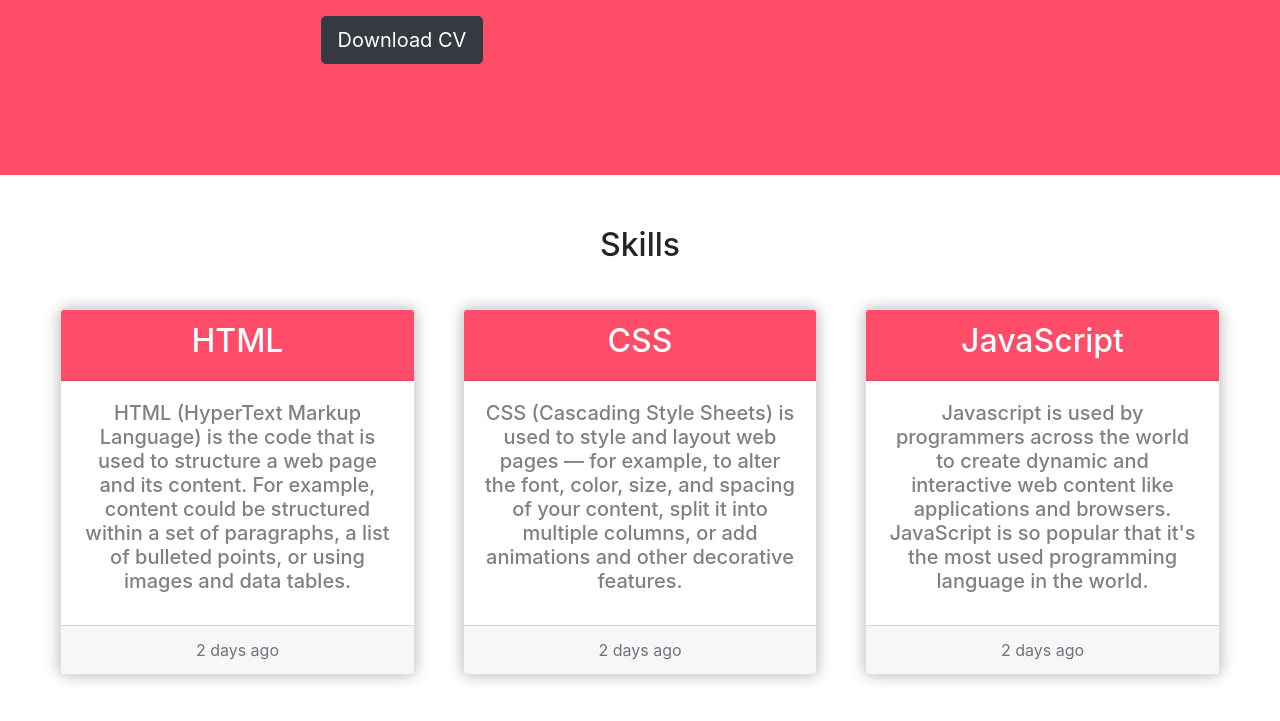
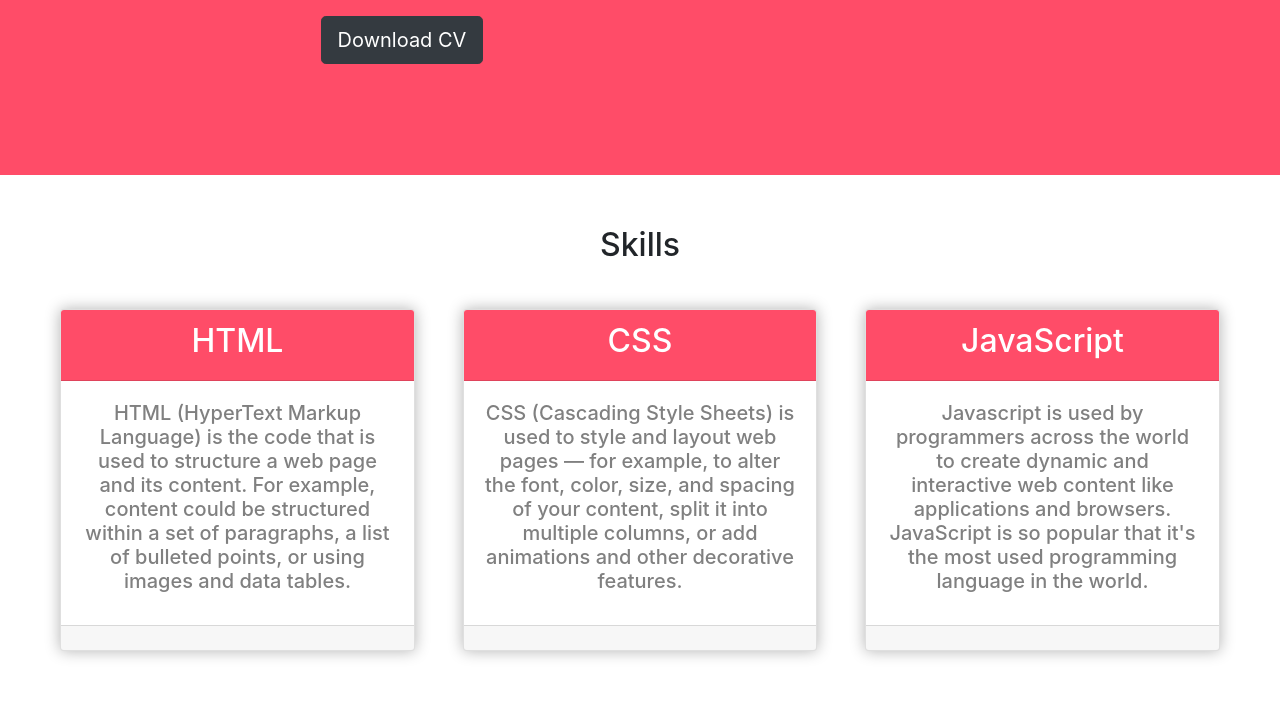
Before and after one commit to iamkk207/My-Portfolio, a plain HTML site: page index.html in a window 1280 px wide. Shown: the part 618-1339 px from the top of the page. Drawn offline with nearby package versions, Linux system fonts and the light colour scheme.

Commit message:
Update index.html

```diff
--- a/index.html
+++ b/index.html
@@ -77,7 +77,7 @@
             <h5 class="card-title">HTML (HyperText Markup Language) is the code that is used to structure a web page and its content. For example, content could be structured within a set of paragraphs, a list of bulleted points, or using images and data tables.</h5>
           </div>
           <div class="card-footer text-muted">
-            2 days ago
+
           </div>
         </div>
       </div>
@@ -91,7 +91,7 @@
             <h5 class="card-title">CSS (Cascading Style Sheets) is used to style and layout web pages — for example, to alter the font, color, size, and spacing of your content, split it into multiple columns, or add animations and other decorative features.</h5>
           </div>
           <div class="card-footer text-muted">
-            2 days ago
+
           </div>
         </div>
       </div>
@@ -106,7 +106,7 @@
 
         </div>
         <div class="card-footer text-muted">
-          2 days ago
+
         </div>
       </div>
     </div>
```
